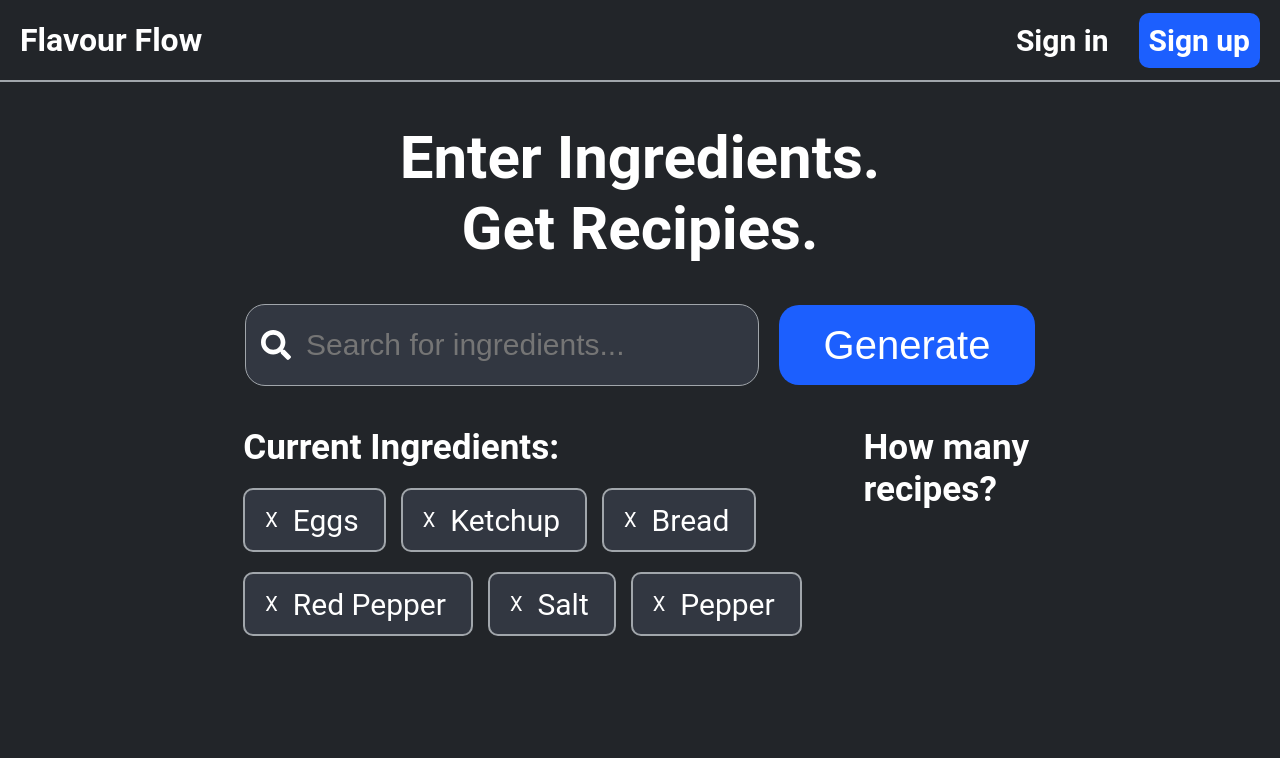
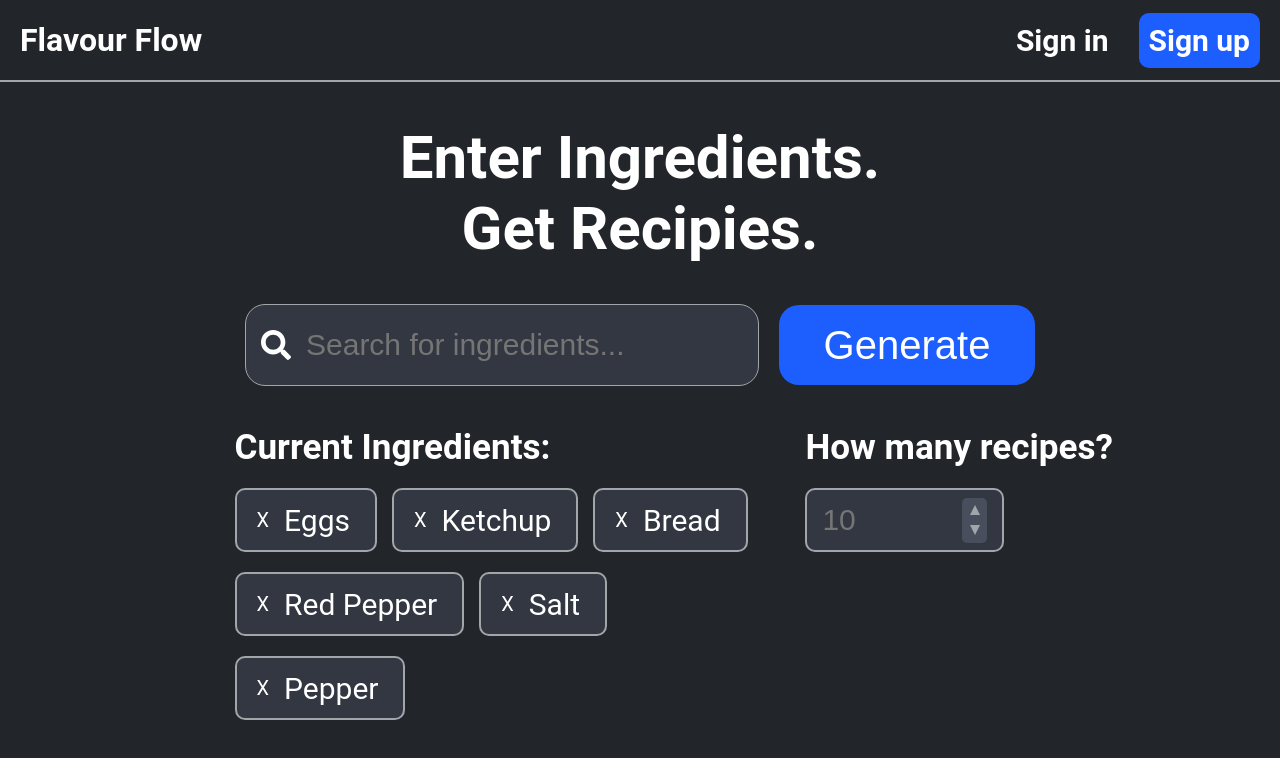
Before and after one commit to jackparsonss/Flavour-Flow, a React (Create React App) app in the folder frontend/: page / in a window 1280 px wide. Shown: the top 758 px of the page. Built offline with nearby package versions, Linux system fonts and the light colour scheme.

Commit message:
add stepper

```diff
--- a/frontend/src/Components/Landing.css
+++ b/frontend/src/Components/Landing.css
@@ -19,7 +19,8 @@
   color: white;
   display: flex;
   justify-content: space-between;
-  width: 62vw;
+  width: 70vw;
+  padding-left: 85px;
   font-size: 30px;
 }
 
@@ -27,3 +28,7 @@
   display: flex;
   flex-wrap: wrap;
 }
+
+.landing__stepper {
+  width: 70%;
+}
--- a/frontend/src/Components/Landing.js
+++ b/frontend/src/Components/Landing.js
@@ -2,6 +2,7 @@ import Header from "./Header/Header";
 import SearchRow from "./Ingredient-Search/SearchRow";
 import Ingredient from "./Ingredient/Ingredient";
 import "./Landing.css";
+import Stepper from "./Stepper/Stepper";
 
 function Landing() {
   return (
@@ -13,7 +14,7 @@ function Landing() {
       </div>
       <SearchRow />
       <div className="landing__bottom">
-        <div>
+        <section className="landing__ingredientsSection">
           <h3>Current Ingredients:</h3>
           <div className="landing__ingredients">
             <Ingredient name="Eggs" />
@@ -23,11 +24,11 @@ function Landing() {
             <Ingredient name="Salt" />
             <Ingredient name="Pepper" />
           </div>
-        </div>
-        <div>
+        </section>
+        <section className="landing__stepper">
           <h3>How many recipes?</h3>
-          {/* <Stepper /> */}
-        </div>
+          <Stepper />
+        </section>
       </div>
     </div>
   );
--- /dev/null
+++ b/frontend/src/Components/Stepper/Stepper.css
@@ -0,0 +1,53 @@
+.stepper {
+  background-color: var(--off-grey);
+  display: flex;
+  align-items: center;
+  justify-content: space-between;
+  border: 2px solid var(--light-grey);
+  border-radius: 10px;
+  margin-top: 20px;
+  width: 60%;
+  height: 2em;
+}
+
+.stepper__input {
+  background: none;
+  border: none;
+  height: 100%;
+  font-size: 30px;
+  height: 100%;
+  caret-color: white;
+  color: white;
+  padding: 10px 0px;
+  padding-left: 15px;
+  width: 50%;
+}
+
+.stepper__counter {
+  background-color: #494e5c;
+  padding: 7.5px 7.5px;
+  border-radius: 5px;
+  margin-right: 15px;
+  display: flex;
+  flex-direction: column;
+  align-items: center;
+  justify-content: center;
+}
+
+.stepper__upcount {
+  width: 0;
+  height: 0;
+  border: 5px solid transparent;
+  border-top: 0;
+  border-bottom: 10px solid var(--light-grey);
+  margin-bottom: 5px;
+}
+
+.stepper__downcount {
+  width: 0;
+  height: 0;
+  border: 5px solid transparent;
+  border-bottom: 0;
+  border-top: 10px solid var(--light-grey);
+  margin-top: 5px;
+}
--- /dev/null
+++ b/frontend/src/Components/Stepper/Stepper.js
@@ -0,0 +1,15 @@
+import "./Stepper.css";
+
+function Stepper() {
+  return (
+    <div className="stepper">
+      <input className="stepper__input" placeholder="10" />
+      <div className="stepper__counter">
+        <div className="stepper__upcount"></div>
+        <div className="stepper__downcount"></div>
+      </div>
+    </div>
+  );
+}
+
+export default Stepper;
```
